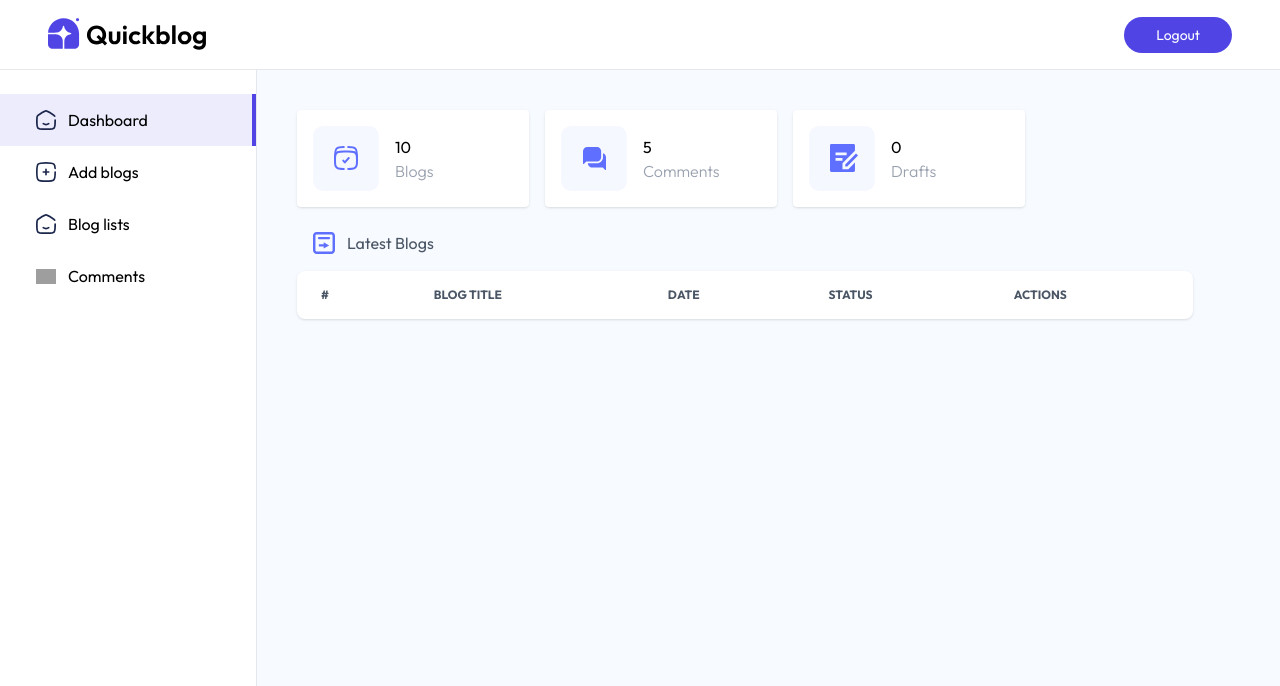
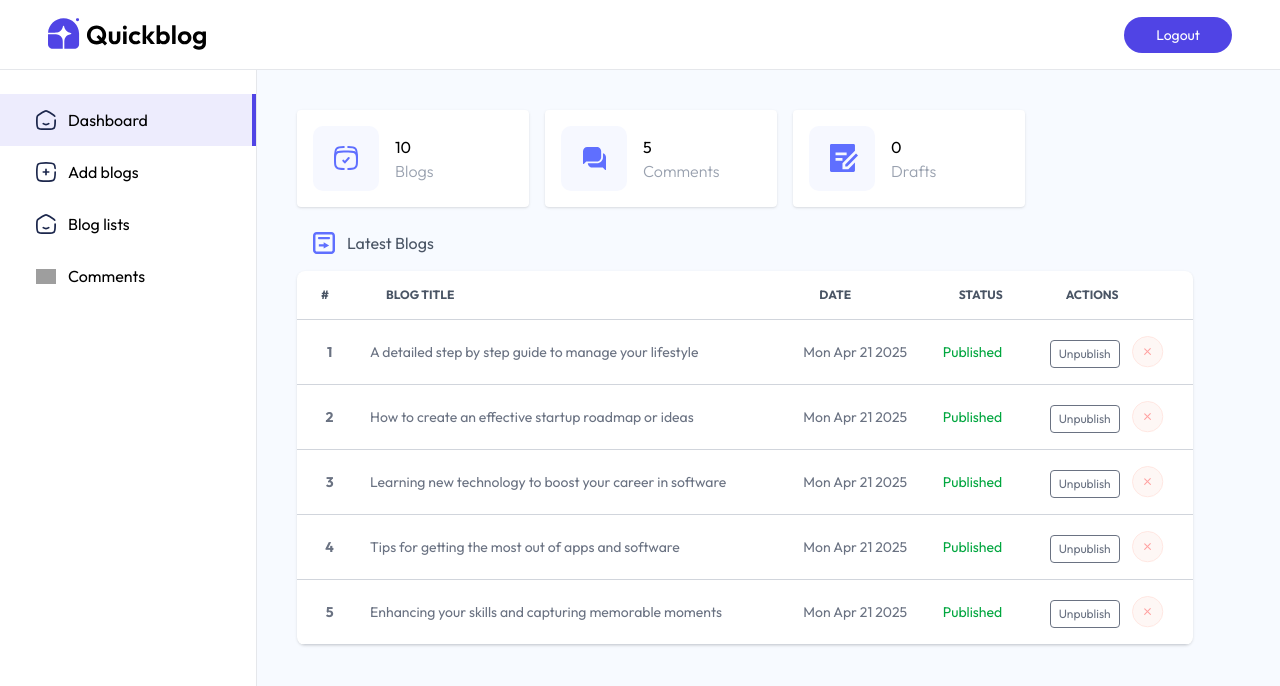
Before and after one commit to SaiVardhanNP/ai-blog, a React (Vite) app in the folder client/: page /admin in a window 1280 px wide. Shown: the top 686 px of the page. Built offline with nearby package versions, Linux system fonts and the light colour scheme; no server answers; grey boxes are pictures that could not be loaded; a web font is replaced by a local one.

Commit message:
added the dashboard page

```diff
--- /dev/null
+++ b/client/src/pages/admin/BlogTableItem.jsx
@@ -0,0 +1,25 @@
+import React from 'react'
+import { assets } from '../../assets/assets';
+
+const BlogTableItem = ({ blog, fetchBlogs, index }) => {
+
+    const { title, createdAt } = blog;
+    const BlogDate = new Date(createdAt);
+    return (
+        <tr className='border-y border-gray-300'>
+            <th className='px-2 py-4'>{index}</th>
+            <td className='px-2 py-4'>{title}</td>
+            <td className='px-2 py-4 max-sm:hidden'>{BlogDate.toDateString()}</td>
+            <td className='px-2 py-4 max-sm:hidden'>
+                <p className={`${blog.isPublished ? "text-green-600" :"text-orange-700"}`}>{blog.isPublished?'Published':'Unpublished'}</p>
+            </td>
+            <td className='px-2 py-4 flex text-xs gap-3'>
+                <button className='border px-2 py-0.5 mt-1 rounded cursor-pointer'>{blog.isPublished?'Unpublish':'Publish'}</button>
+                <img src={assets.cross_icon} className='w-8 hover:scale-110 transition-all cursor-pointer' alt="" />
+            </td>
+
+        </tr>
+    )
+}
+
+export default BlogTableItem
--- a/client/src/pages/admin/Dashboard.jsx
+++ b/client/src/pages/admin/Dashboard.jsx
@@ -1,5 +1,6 @@
 import React, { useEffect, useState } from 'react'
 import { assets, dashboard_data } from '../../assets/assets'
+import BlogTableItem from './BlogTableItem'
 
 const Dashboard = () => {
     const [dashboardData, setDashboardData] = useState({
@@ -59,7 +60,13 @@
 
                             </tr>
                         </thead>
-
+                        <tbody>
+                            {
+                                dashboardData.recentBlogs.map((blog,index)=>(
+                                     <BlogTableItem key={blog._id} blog={blog} fetchBlogs={fetchDashboard} index={index+1}/>
+                                ))
+                            }
+                        </tbody>
                     </table>
                 </div>
             </div>
```
